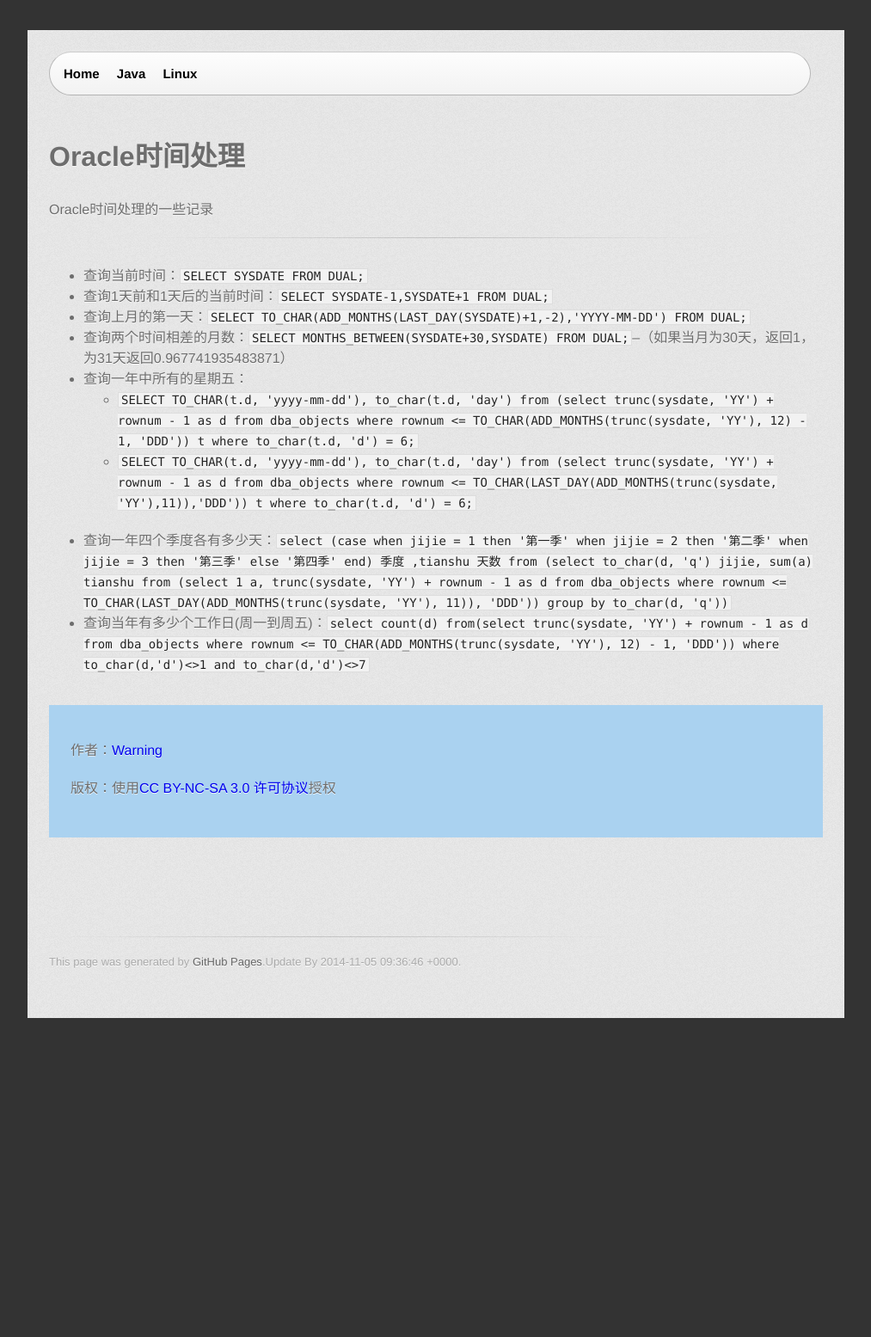
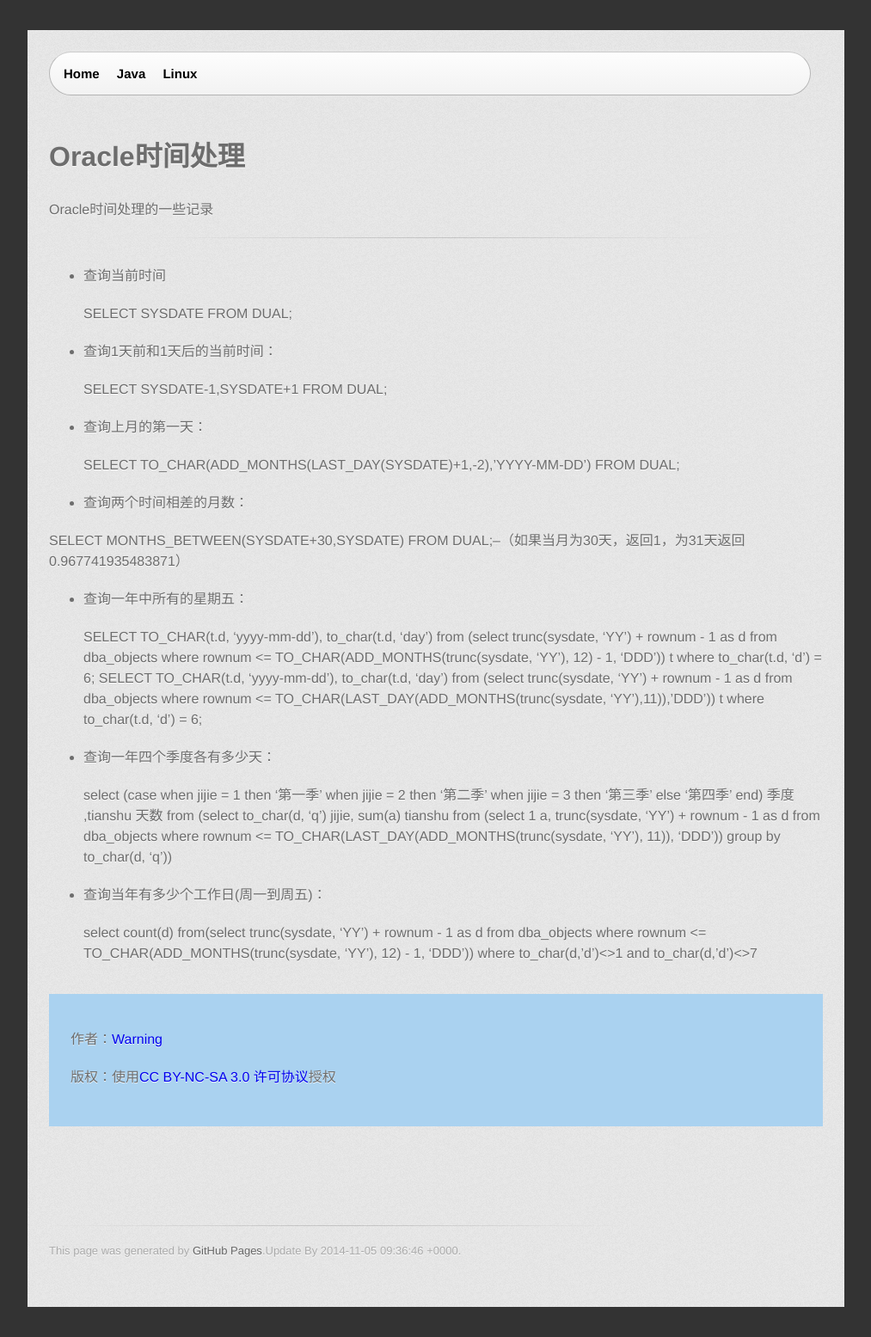
Before and after one commit to warningrc/warningrc.github.io, a Jekyll site: the page built from _posts/2012-03-20-oracle-date.md, in a window 1280 px wide. Shown: the whole page at 86% size, without its empty margins (133-1146 px from the left). Built offline with Jekyll 4.4.1, drawn with Linux system fonts in a browser that asks for light colours; comment, search, counter and statistics services are not loaded; before the commit the page ends 1219 px from its top, so only the background shows below that.

Commit message:
整理格式

```diff
--- a/_posts/2012-03-20-oracle-date.md
+++ b/_posts/2012-03-20-oracle-date.md
@@ -8,12 +8,34 @@ Oracle时间处理的一些记录
 ----
 
 
-*  查询当前时间：`SELECT SYSDATE FROM DUAL;`
-*  查询1天前和1天后的当前时间：`SELECT SYSDATE-1,SYSDATE+1 FROM DUAL;`
-*  查询上月的第一天：`SELECT TO_CHAR(ADD_MONTHS(LAST_DAY(SYSDATE)+1,-2),'YYYY-MM-DD')  FROM DUAL;`
-*  查询两个时间相差的月数：`SELECT MONTHS_BETWEEN(SYSDATE+30,SYSDATE) FROM DUAL;`--（如果当月为30天，返回1，为31天返回0.967741935483871）
+*  查询当前时间
+
+	SELECT SYSDATE FROM DUAL;
+
+*  查询1天前和1天后的当前时间：
+
+	SELECT SYSDATE-1,SYSDATE+1 FROM DUAL;
+
+*  查询上月的第一天：
+
+	SELECT TO_CHAR(ADD_MONTHS(LAST_DAY(SYSDATE)+1,-2),'YYYY-MM-DD')  FROM DUAL;
+
+
+*  查询两个时间相差的月数：
+
+SELECT MONTHS_BETWEEN(SYSDATE+30,SYSDATE) FROM DUAL;--（如果当月为30天，返回1，为31天返回0.967741935483871）
+
+
 *  查询一年中所有的星期五：
-	* `SELECT TO_CHAR(t.d, 'yyyy-mm-dd'), to_char(t.d, 'day') from (select trunc(sysdate, 'YY') + rownum - 1 as d from dba_objects where rownum <= TO_CHAR(ADD_MONTHS(trunc(sysdate, 'YY'), 12) - 1, 'DDD')) t where to_char(t.d, 'd') = 6;`
-	* `SELECT TO_CHAR(t.d, 'yyyy-mm-dd'), to_char(t.d, 'day') from (select trunc(sysdate, 'YY') + rownum - 1 as d from dba_objects where rownum <= TO_CHAR(LAST_DAY(ADD_MONTHS(trunc(sysdate, 'YY'),11)),'DDD')) t where to_char(t.d, 'd') = 6;`
-*  查询一年四个季度各有多少天：`select (case when jijie = 1 then  '第一季' when jijie = 2 then '第二季' when jijie = 3 then  '第三季'  else '第四季' end) 季度 ,tianshu 天数 from (select to_char(d, 'q') jijie, sum(a) tianshu from (select 1 a, trunc(sysdate, 'YY') + rownum - 1 as d from dba_objects where rownum <= TO_CHAR(LAST_DAY(ADD_MONTHS(trunc(sysdate, 'YY'), 11)), 'DDD'))  group by to_char(d, 'q'))`
-*  查询当年有多少个工作日(周一到周五)：`select count(d)  from(select trunc(sysdate, 'YY') + rownum - 1 as d  from dba_objects where rownum <= TO_CHAR(ADD_MONTHS(trunc(sysdate, 'YY'), 12) - 1, 'DDD')) where to_char(d,'d')<>1 and to_char(d,'d')<>7`
+
+	SELECT TO_CHAR(t.d, 'yyyy-mm-dd'), to_char(t.d, 'day') from (select trunc(sysdate, 'YY') + rownum - 1 as d from dba_objects where rownum <= TO_CHAR(ADD_MONTHS(trunc(sysdate, 'YY'), 12) - 1, 'DDD')) t where to_char(t.d, 'd') = 6;
+	SELECT TO_CHAR(t.d, 'yyyy-mm-dd'), to_char(t.d, 'day') from (select trunc(sysdate, 'YY') + rownum - 1 as d from dba_objects where rownum <= TO_CHAR(LAST_DAY(ADD_MONTHS(trunc(sysdate, 'YY'),11)),'DDD')) t where to_char(t.d, 'd') = 6;
+
+
+*  查询一年四个季度各有多少天：
+
+	select (case when jijie = 1 then  '第一季' when jijie = 2 then '第二季' when jijie = 3 then  '第三季'  else '第四季' end) 季度 ,tianshu 天数 from (select to_char(d, 'q') jijie, sum(a) tianshu from (select 1 a, trunc(sysdate, 'YY') + rownum - 1 as d from dba_objects where rownum <= TO_CHAR(LAST_DAY(ADD_MONTHS(trunc(sysdate, 'YY'), 11)), 'DDD'))  group by to_char(d, 'q'))
+
+*  查询当年有多少个工作日(周一到周五)：
+
+	select count(d)  from(select trunc(sysdate, 'YY') + rownum - 1 as d  from dba_objects where rownum <= TO_CHAR(ADD_MONTHS(trunc(sysdate, 'YY'), 12) - 1, 'DDD')) where to_char(d,'d')<>1 and to_char(d,'d')<>7
```
